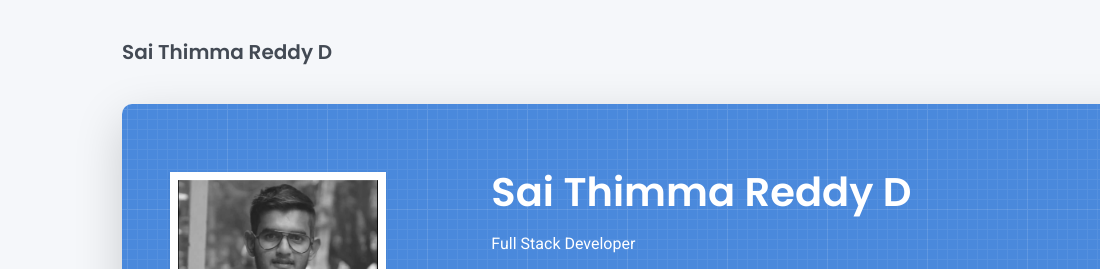
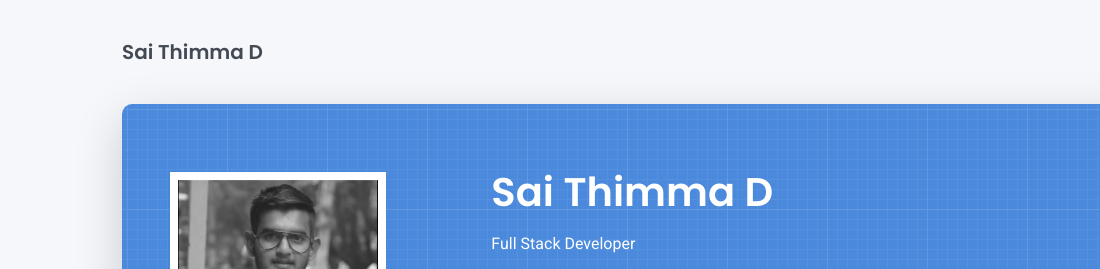
Before and after one commit to saitr/Sai_TR_Resume, a plain HTML site: page index.html in a window 1280 px wide. Shown: the top 269 px of the page, 0-1100 px from the left. Drawn offline with nearby package versions, Linux system fonts and the light colour scheme.

Commit message:
Update index.html

```diff
--- a/index.html
+++ b/index.html
@@ -35,7 +35,7 @@
   <header class="d-print-none">
     <div class="container text-center text-lg-left">
       <div class="py-3 clearfix">
-        <h1 class="site-title mb-0">Sai Thimma Reddy D</h1>
+        <h1 class="site-title mb-0">Sai Thimma D</h1>
         <div class="site-nav">
           <nav role="navigation">
             <ul class="nav justify-content-center">
@@ -62,7 +62,7 @@
                   height="200" /></div>
             </div>
             <div class="col-lg-8 col-md-7 text-center text-md-start">
-              <h2 class="h1 mt-2" data-aos="fade-left" data-aos-delay="0">Sai Thimma Reddy D</h2>
+              <h2 class="h1 mt-2" data-aos="fade-left" data-aos-delay="0">Sai Thimma D</h2>
               <p data-aos="fade-left" data-aos-delay="100">Full Stack Developer</p>
               <div class="d-print-none" data-aos="fade-left" data-aos-delay="200"><a
                   class="btn btn-light text-dark shadow-sm mt-1 me-1" href="Sai_Resume.pdf"
@@ -432,7 +432,7 @@
   <footer class="pt-4 pb-4 text-muted text-center d-print-none">
     <div class="container">
       <div class="my-3">
-        <div class="h4">Sai Thimma Reddy D</div>
+        <div class="h4">Sai Thimma D</div>
         <div class="footer-nav">
           <nav role="navigation">
             <ul class="nav justify-content-center">
```
